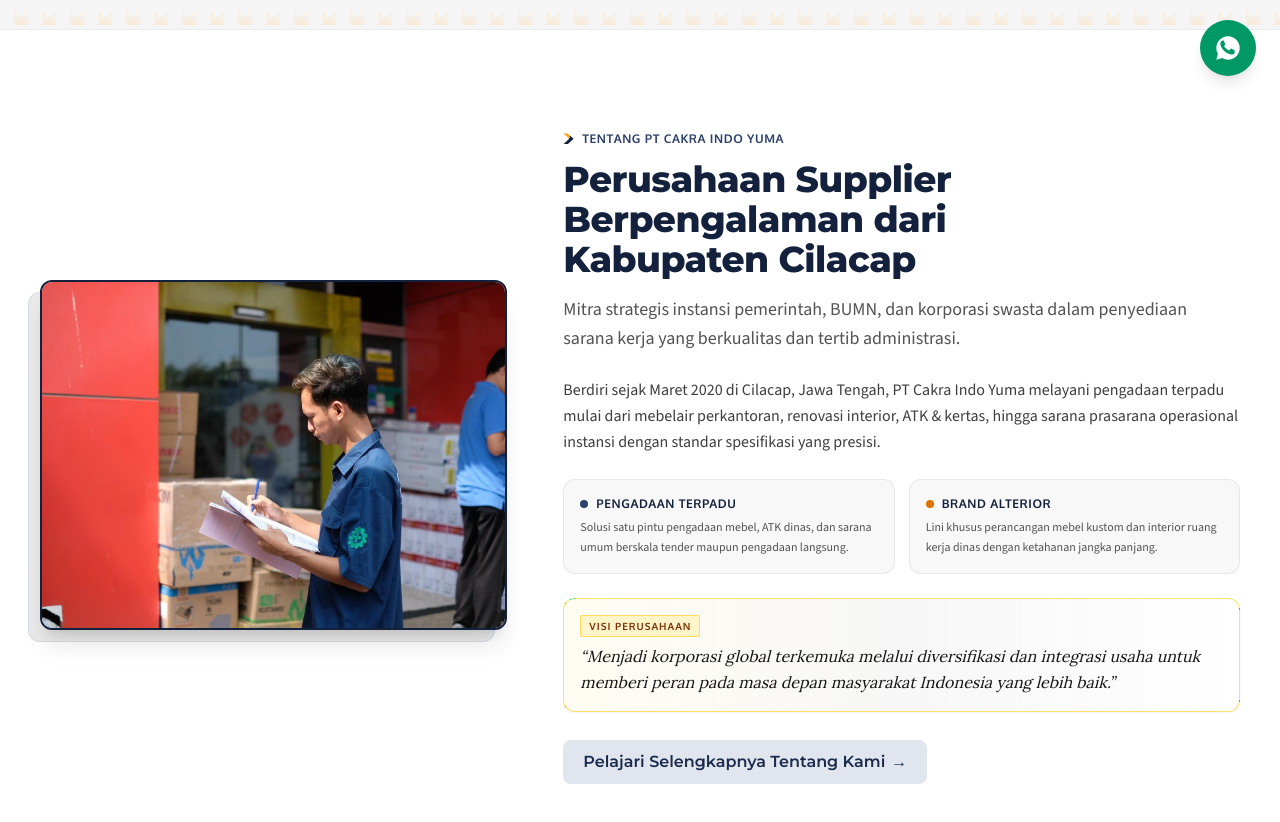
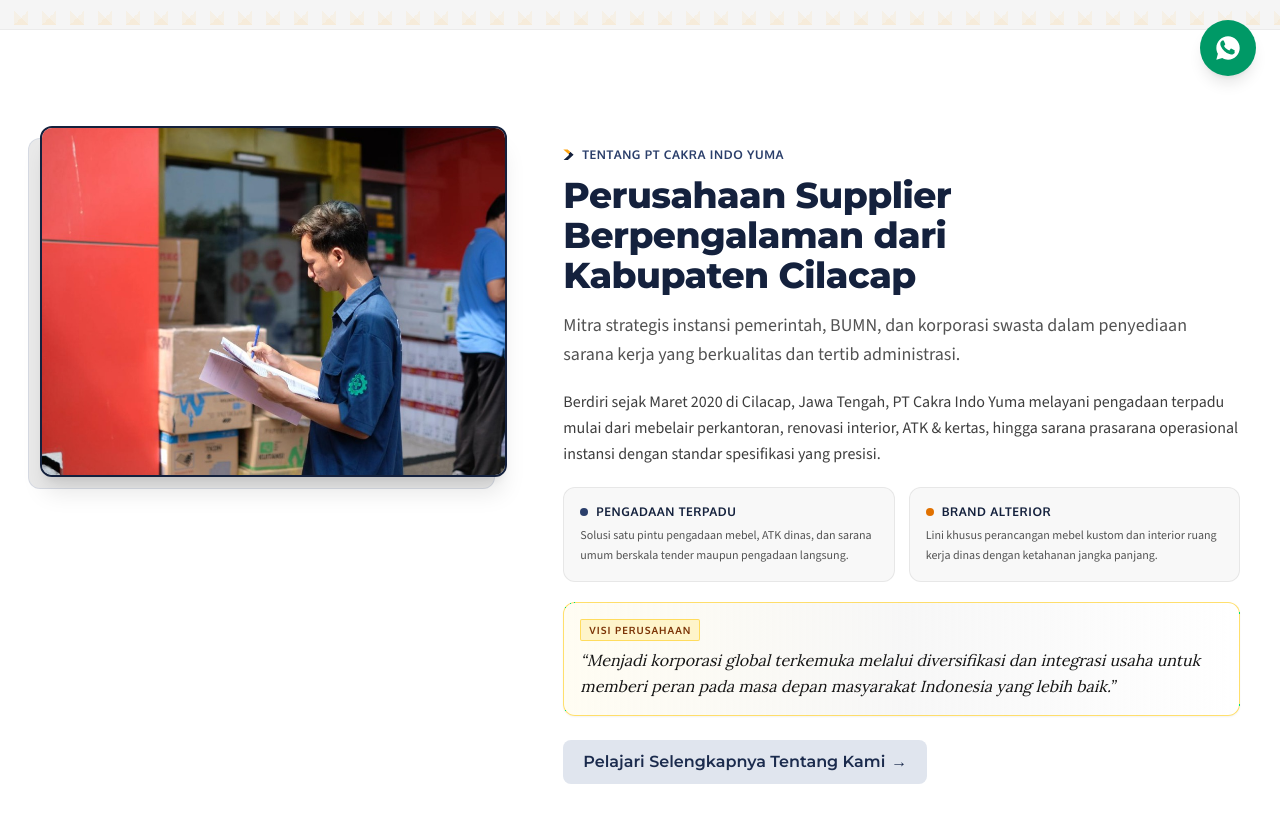
Before and after one commit to salmynestack/cakra-indo-Yuma-Company-Profile, a Next.js app: page / in a window 1280 px wide. Shown: the part 700-1522 px from the top of the page. Built offline with nearby package versions, Linux system fonts and the light colour scheme; no server answers.

Commit message:
fix(home): lower text vertical alignment in AboutSummary section

```diff
--- a/src/components/sections/AboutSummary.tsx
+++ b/src/components/sections/AboutSummary.tsx
@@ -7,7 +7,7 @@
   return (
     <section className="py-16 lg:py-24 bg-white border-b border-ink-200/60 overflow-hidden">
       <div className="container-site">
-        <div className="grid grid-cols-1 items-center gap-10 lg:grid-cols-12 lg:gap-14">
+        <div className="grid grid-cols-1 items-start gap-10 lg:grid-cols-12 lg:gap-14">
           {/* Visual Gudang / Operasional */}
           <div className="lg:col-span-5 order-2 lg:order-1">
             <div className="relative mx-auto max-w-lg lg:max-w-none">
@@ -29,7 +29,7 @@
           </div>
 
           {/* Konten Teks */}
-          <div className="lg:col-span-7 space-y-6 order-1 lg:order-2">
+          <div className="lg:col-span-7 space-y-5 order-1 lg:order-2 lg:pt-4">
             <SectionHeading
               kicker="Tentang PT Cakra Indo Yuma"
               title="Perusahaan Supplier Berpengalaman dari Kabupaten Cilacap"
```
